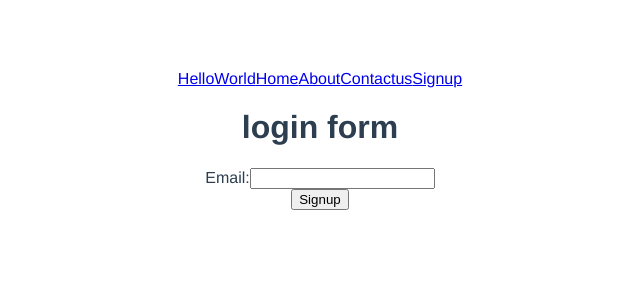
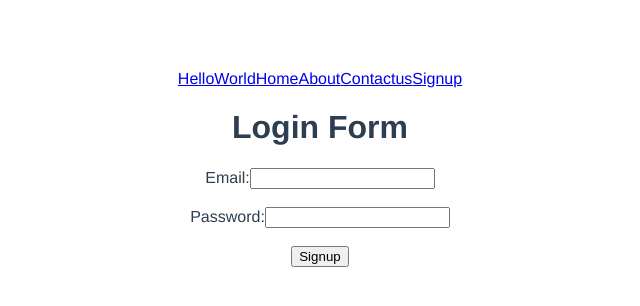
Before and after one commit to Belal172/2pageapp, a Vue app: page /signup in a window 1280 px wide. Shown: the top 306 px of the page, without its empty margins (320-960 px from the left). Built offline with nearby package versions, Linux system fonts and the light colour scheme.

Commit message:
login form corrected with new field password

```diff
--- a/src/components/LoginComp.vue
+++ b/src/components/LoginComp.vue
@@ -1,21 +1,23 @@
 <template>
     <div class="login-form">
-    <h1>login form</h1>
-    <Form action="" @submit="onsubmit">
-        <label for="email">Email:<Field type="email" name="email" id="email" :rules="validateEmail" /></label><br>
-        <ErrorMessage name="email" />
-        <button>Signup</button>
+      <h1>Login Form</h1>
+      <Form @submit="onsubmit">
+        <label for="email">Email:</label>
+        <Field name="email" type="email" id="email" :rules="validateEmail" /><br>
+        <ErrorMessage name="email" style="color: red;" /><br>
 
-    </form>
+        <label for="password">Password:</label>
+        <Field name="password" type="password" id="password" :rules="validatePassword" /><br>
+        <ErrorMessage name="password" style="color: red;" /><br>
+
+        <button type="submit">Signup</button>
+      </Form>
     </div>
   </template>
 
   <script>
-import {
-    Field,
-    Form,
-    ErrorMessage
-} from 'vee-validate';
+  import { Field, Form, ErrorMessage } from 'vee-validate';
+
   export default {
     name: 'LoginComp',
     components: {
@@ -25,17 +27,17 @@ export default {
     },
     methods: {
       onsubmit(values) {
-            console.warn(values)
-
+        console.warn("Form Submitted:", values);
       },
-        validateEmail(values) {
-            if (!values) {
-                return 'this field is required';
+      validateEmail(value) {
+        if (!value) return 'Email field is required';
+        const emailPattern = /^[^\s@]+@[^\s@]+\.[^\s@]+$/;
+        return emailPattern.test(value) ? true : 'Please enter a valid email address';
+      },
+      validatePassword(value) {
+        if (!value) return 'Password field is required';
+        return value.length >= 6 ? true : 'Password must be at least 6 characters long';
       }
-            return true;
     }
-
-    },
-
   }
   </script>
```
Lines whose indentation alone changed are shown as unchanged.
